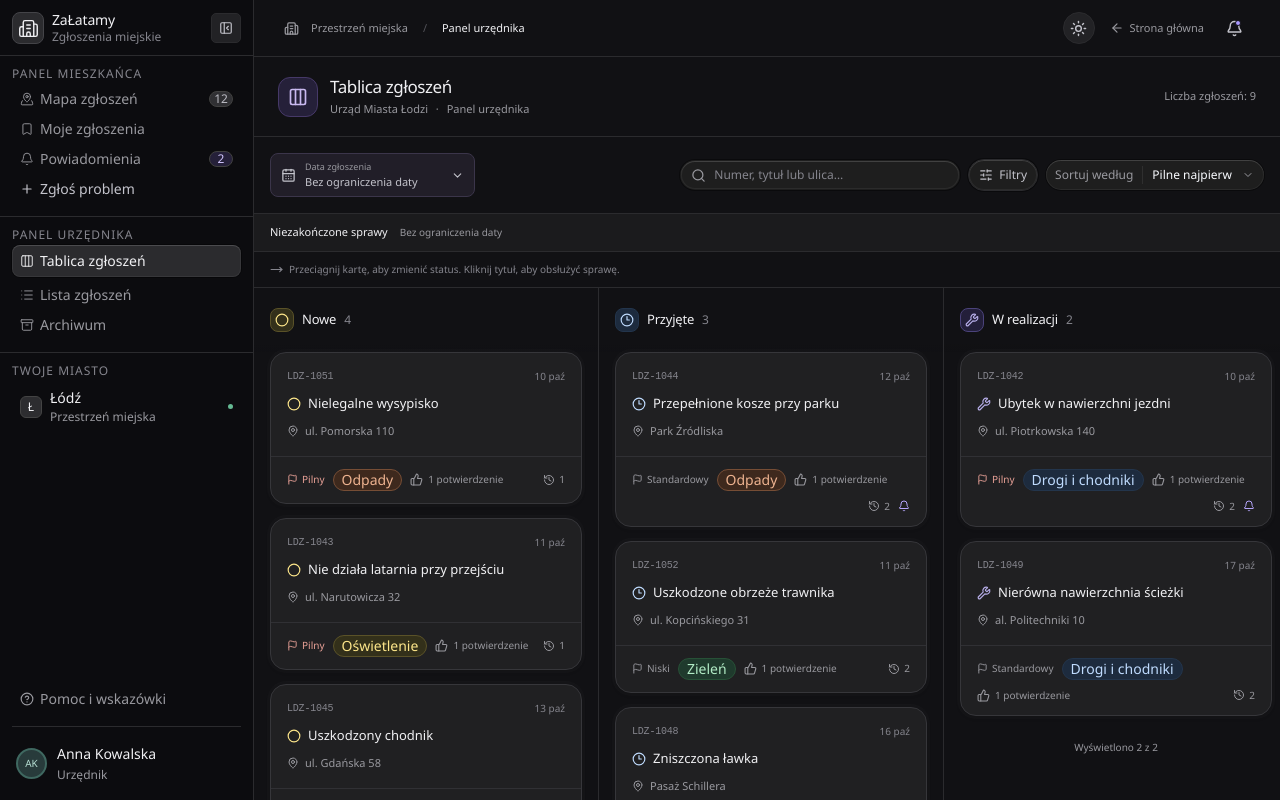
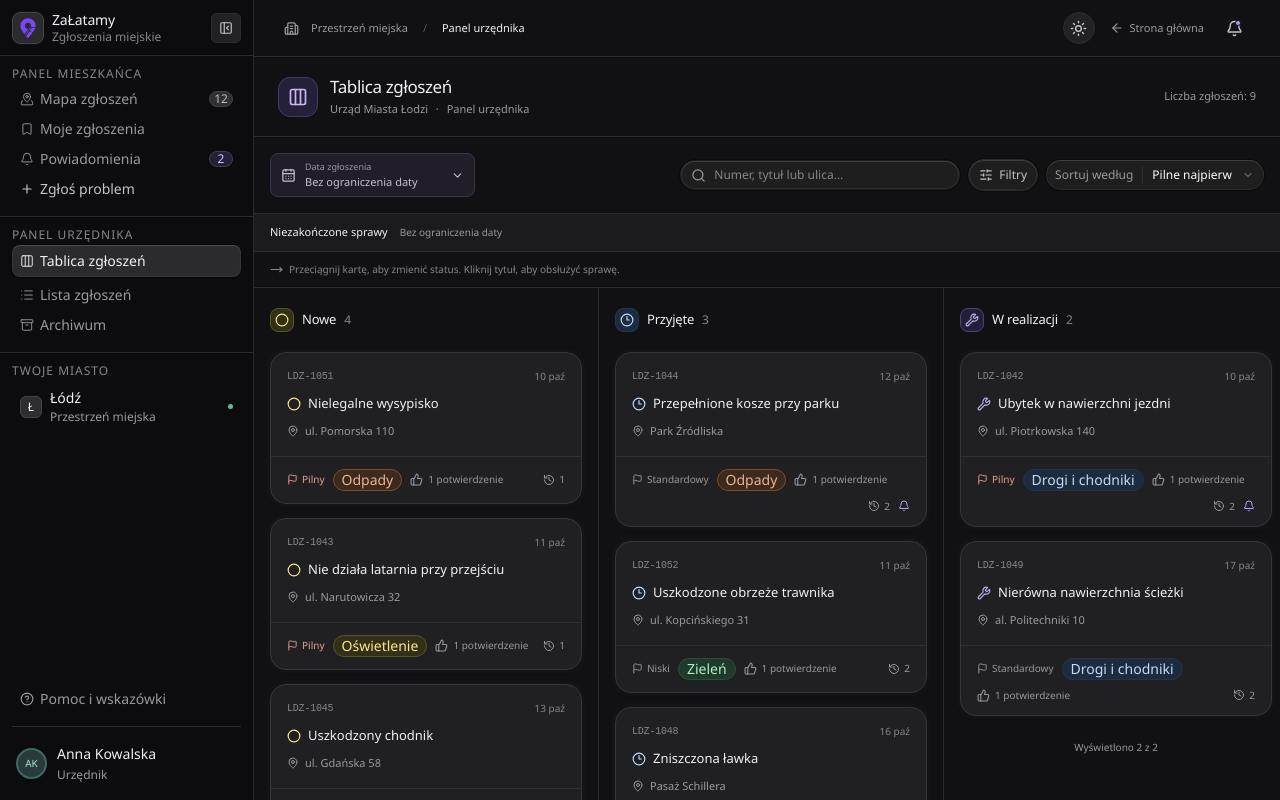
Before and after one commit to Nubet/ZaLatamy-zgloszenia-miejskie, a Next.js app in the folder frontend/: page /admin in a window 1280 px wide. Built offline with nearby package versions, Linux system fonts and the light colour scheme; a web font is replaced by a local one.

Commit message:
refactor: replace placeholder logo with real one

```diff
--- a/frontend/src/app/_components/app-shell.css
+++ b/frontend/src/app/_components/app-shell.css
@@ -72,6 +72,11 @@
     border: 1px solid var(--brand-border);
     border-radius: 8px;
     background: var(--surface-emphasis);
+}
+.brand__symbol img {
+    width: 26px;
+    height: 26px;
+    object-fit: contain;
 }
 .brand strong {
     display: block;
--- a/frontend/src/app/_components/app-shell.tsx
+++ b/frontend/src/app/_components/app-shell.tsx
@@ -1,6 +1,7 @@
 "use client";
 
 import Link from "next/link";
+import Image from "next/image";
 import { usePathname } from "next/navigation";
 import { Suspense, useState } from "react";
 import { useReports } from "@/application/reports/provider";
@@ -83,7 +84,13 @@ export function AppShell({ children }: { children: React.ReactNode }) {
                         onClick={() => setMenuOpen(false)}
                     >
                         <span className="brand__symbol">
-                            <Building2 size={21} strokeWidth={1.6} />
+                            <Image
+                                src="/logo-transparent.svg"
+                                alt=""
+                                aria-hidden="true"
+                                width={26}
+                                height={26}
+                            />
                         </span>
                         <span className="sidebar__label">
                             <strong>ZaŁatamy</strong>
--- a/frontend/src/features/landing/landing.module.css
+++ b/frontend/src/features/landing/landing.module.css
@@ -112,8 +112,7 @@
     display: inline-block;
     width: 27px;
     height: 27px;
-    border-radius: 5px;
-    background: var(--landing-logo-background);
+    object-fit: contain;
     flex-shrink: 0;
 }
 .landing__section-nav,
@@ -301,7 +300,6 @@
 .map-preview__brand .landing__logo {
     width: 21px;
     height: 21px;
-    border-radius: 4px;
 }
 .map-preview__sidebar-label {
     font-size: 8px;
```
Also changed, not shown: frontend/src/app/page.tsx (+9 -1 lines), frontend/src/features/landing/landing-header.tsx (+9 -1 lines), frontend/src/features/landing/landing-overview.tsx (+10 -1 lines), frontend/public/logo-transparent.svg (added).
